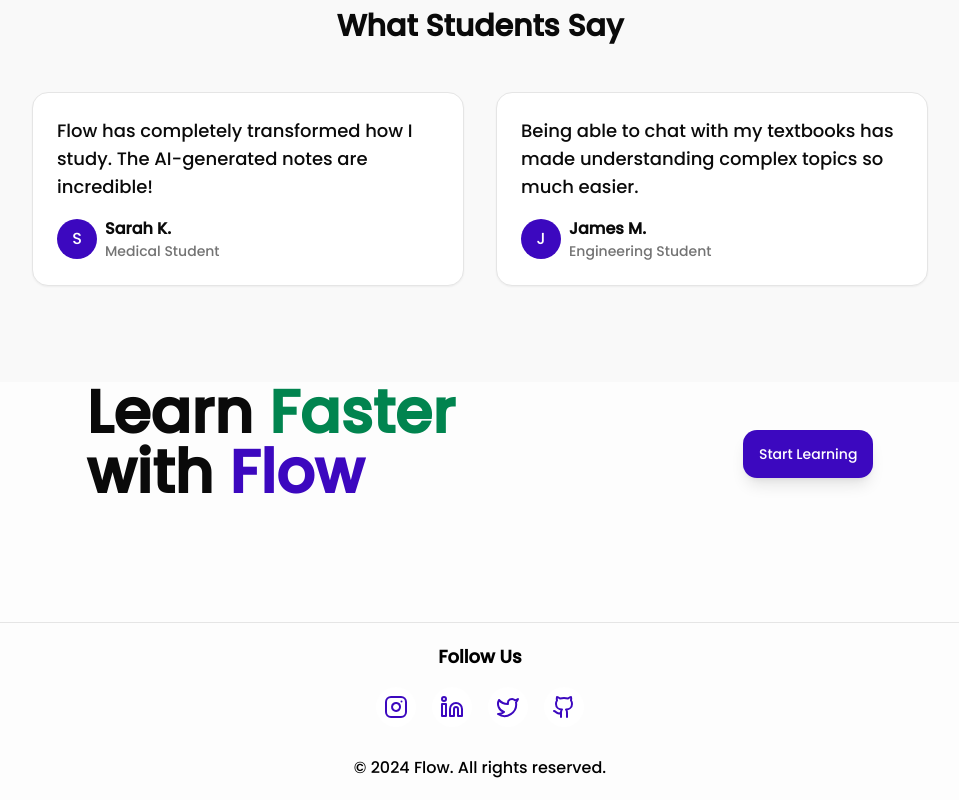
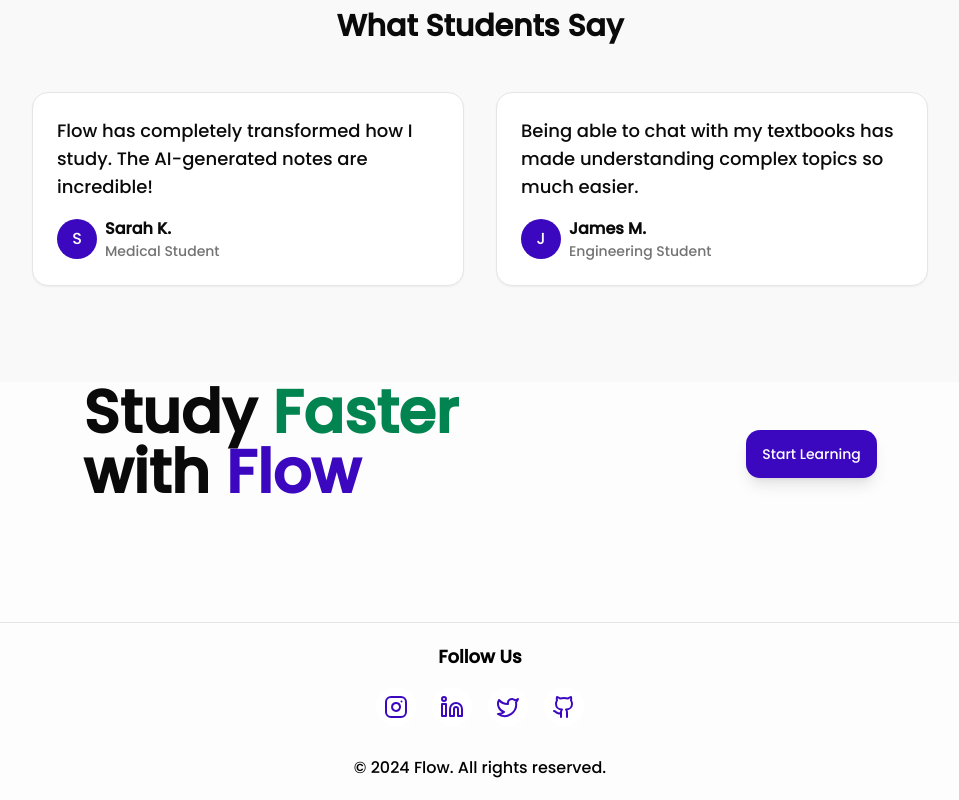
Before and after one commit to codify4/flow-platform, a Next.js app: page / in a window 1280 px wide. Shown: the part 2288-3088 px from the top of the page, without its empty margins (160-1119 px from the left). Built offline with nearby package versions, Linux system fonts and the light colour scheme.

Commit message:
cta change

```diff
--- a/components/landing/cta.tsx
+++ b/components/landing/cta.tsx
@@ -5,7 +5,7 @@ const Cta = () => {
         <div className="flex flex-row items-center justify-center gap-72 mx-auto px-4 text-center">
             <div className="flex flex-col items-start text-6xl font-bold mb-6">
                 <div>
-                    <span>Learn</span>
+                    <span>Study</span>
                     <span className="text-secondary ml-4">Faster</span>
                 </div>
                 <div>
```
